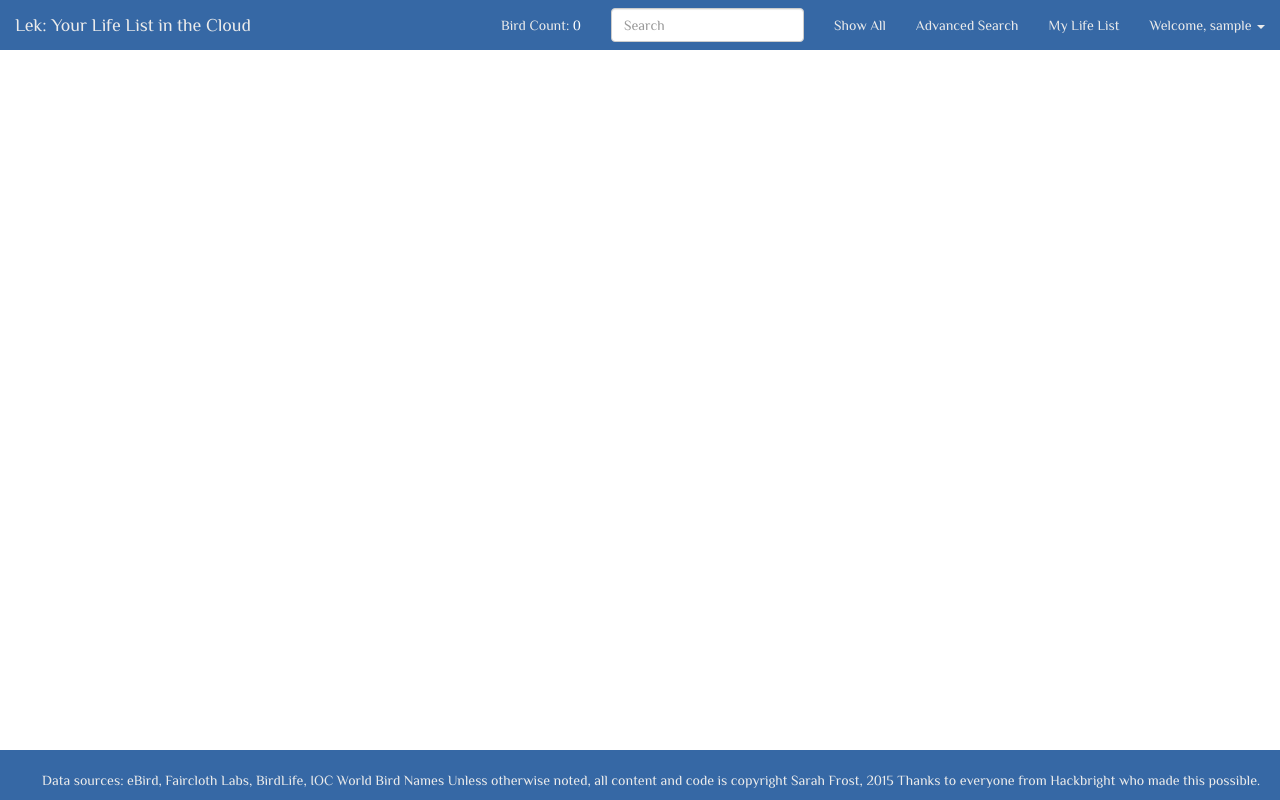
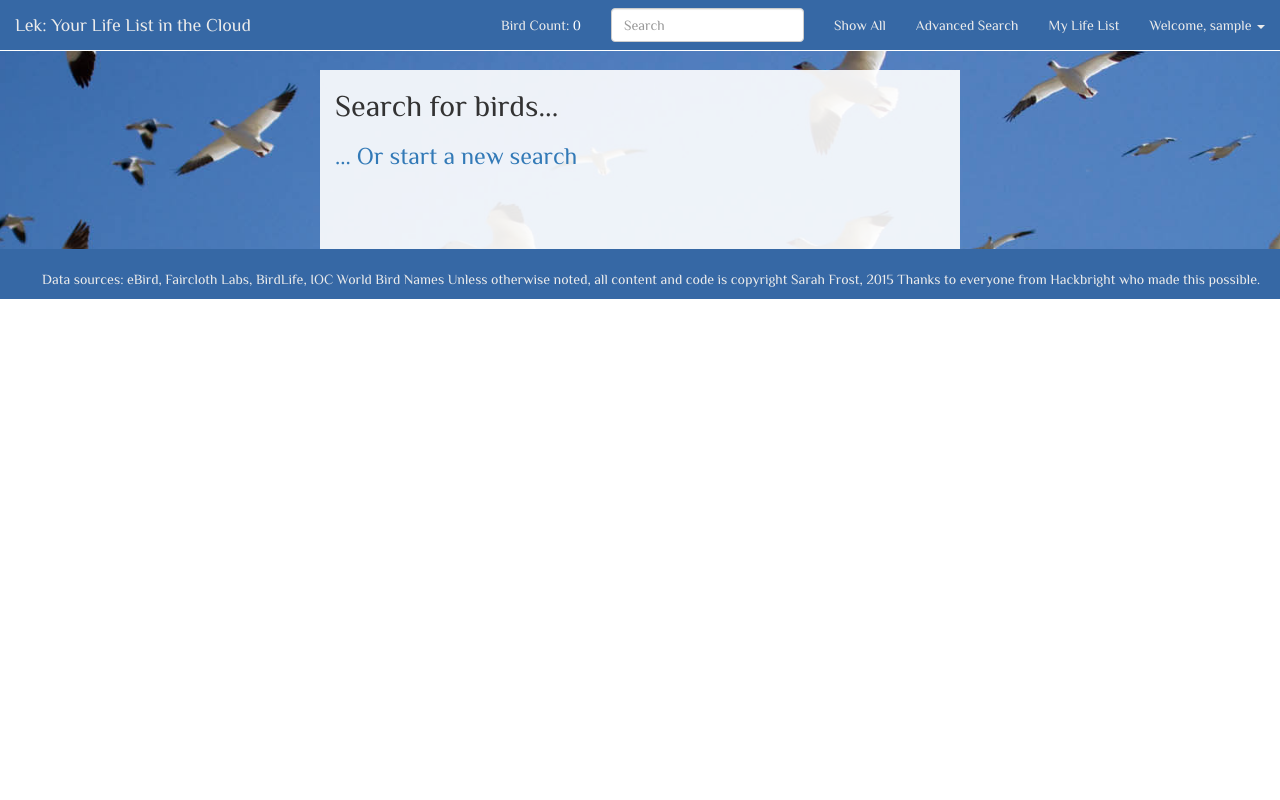
Before and after one commit to dovekie/final_project, a Flask app: page /saved_searches in a window 1280 px wide. Run offline with Flask 2, Linux system fonts and the light colour scheme; the visitor is signed in with stand-in values (Sample User, id 1); data that the repository does not hold is empty; some libraries are stand-ins or nearby versions.

Commit message:
improving layout with CSS

```diff
--- a/server.py
+++ b/server.py
@@ -67,6 +67,17 @@
 
     This route establishes a baseline for unittests.
     """
+
+    this_user_id = 4
+    bird_ids_list = db.session.query(Observation.bird_id).filter(Observation.user_id == this_user_id).all()
+    bird_ids = [bird_id[0].encode('ascii', 'ignore') for bird_id in bird_ids_list]
+
+    bird_info_dict = {}
+    for bird_id in bird_ids:
+        bird_info = db.session.query(Bird.common_name, Bird.sci_name).filter(Bird.taxon_id == bird_id).first()
+        bird_info_dict[bird_id] = bird_info
+
+    print bird_info_dict
 
     return "I test! I fail! I test again!"
 
@@ -374,8 +385,11 @@
         search_dict = {param.split("=")[0]: param.split("=")[1] for param in item_params}
         if search_dict == search_to_delete:
             print "deleting:", search_dict
+            itemid = item.search_id
             db.session.delete(item)
             db.session.commit()
+            print db.session.query(UserSearch.search_string).filter(UserSearch.search_id == itemid).all()
+
 
     return jsonify({})
 
@@ -399,16 +413,20 @@
 
         # Create a list of lists, splitting each search string on &
         param_list = [this_list.search_string.split("&") for this_list in search_list]
+        for thislist in param_list:
+            print thislist, len(thislist)
 
         # Create a list of dictionaries where list[n] = {search parameter: parameter value, ...}
         final_list = []
         if param_list is not []:
             for converted_list in param_list:               # Nested for loops FIXME
-                this_dict = {}
-                for item in converted_list:
-                    this = item.split("=")
-                    this_dict[this[0]] = this[1]
-                final_list.append(this_dict)
+                if converted_list is not ['']:
+                    print "True"
+                    this_dict = {}
+                    for item in converted_list:
+                        this = item.split("=")
+                        this_dict[this[0]] = this[1]
+                    final_list.append(this_dict)
         else:
             print "The parameter list was empty."
 
@@ -435,32 +453,35 @@
         new_default_string = request.form.get('search_string').encode('ascii', 'ignore')
         print "default called search string:",  new_default_string
 
-        # see if this user already has a default set.
-        user_default = UserSearch.query.filter(UserSearch.user_id == this_user_id,
-                                       UserSearch.user_default == True).first()
-        # If the user already has a default set, remove its is_default flag.
-        if user_default:
-            print "user default:", user_default.search_string
-            user_default.user_default = 0
-            db.session.commit()
+        if new_default_string == '':
+            print "Empty string"
         else:
-            print "No preexisting user default found."
+            # see if this user already has a default set.
+            user_default = UserSearch.query.filter(UserSearch.user_id == this_user_id,
+                                           UserSearch.user_default == True).first()
+            # If the user already has a default set, remove its is_default flag.
+            if user_default:
+                print "user default:", user_default.search_string
+                user_default.user_default = 0
+                db.session.commit()
+            else:
+                print "No preexisting user default found."
 
-        # see if this user already has this search saved.
-        preexisting_version = UserSearch.query.filter(UserSearch.user_id == this_user_id,
-                                                    UserSearch.search_string == new_default_string).first()
-        if preexisting_version:
-            print "found it!", preexisting_version.search_string            # parse these FIXME
-            preexisting_version.user_default = 1
-            db.session.commit()
-        else:
-            print "Adding a new copy of %s to the database" %new_default_string
-            new_search = UserSearch(user_id = this_user_id,
-                                    search_string = new_default_string,
-                                    user_default=1,
-                                    timestamp = datetime.utcnow())
-            db.session.add(new_search)
-            db.session.commit()
+            # see if this user already has this search saved.
+            preexisting_version = UserSearch.query.filter(UserSearch.user_id == this_user_id,
+                                                        UserSearch.search_string == new_default_string).first()
+            if preexisting_version:
+                print "found it!", preexisting_version.search_string            # parse these FIXME
+                preexisting_version.user_default = 1
+                db.session.commit()
+            else:
+                print "Adding a new copy of %s to the database" %new_default_string
+                new_search = UserSearch(user_id = this_user_id,
+                                        search_string = new_default_string,
+                                        user_default=1,
+                                        timestamp = datetime.utcnow())
+                db.session.add(new_search)
+                db.session.commit()
 
 
     return jsonify({})
--- a/static/birdscript.js
+++ b/static/birdscript.js
@@ -1,22 +1,3 @@
-//Make the twitters go
-
-// window.twttr = (function(d, s, id) {
-//   var js, fjs = d.getElementsByTagName(s)[0],
-//     t = window.twttr || {};
-//   if (d.getElementById(id)) return t;
-//   js = d.createElement(s);
-//   js.id = id;
-//   js.src = "https://platform.twitter.com/widgets.js";
-//   fjs.parentNode.insertBefore(js, fjs);
-
-//   t._e = [];
-//   t.ready = function(f) {
-//     t._e.push(f);
-//   };
-
-//   return t;
-// }(document, "script", "twitter-wjs"));
-
 // Manage the display of the user's bird data
 jQuery.fn.extend({
     toggleText: function (a, b){
@@ -163,10 +144,10 @@
 $( document ).ready( function() {
 	// on click, run the change_default route
 	$(".default_set_button").click( function() {
-		console.log($(this).closest('div').children('form').serialize()); // this produces the same string as form.form-search.serialize above
+		console.log($(this).parents('form').serialize()); // this produces the same string as form.form-search.serialize above  .children('form').serialize()
 		    $.ajax("/change_default", {
 		    	method: "POST",
-		    	data: {'search_string': $(this).closest('div').children('form').serialize()}
+		    	data: {'search_string': $(this).parents('form').serialize()}
 		    }).done( function() {
 		    	console.log("Victory!");
 		    });
@@ -179,7 +160,7 @@
 	$(".delete_save_search").click( function() {
 		$.ajax("/delete_search", {
 		    	method: "POST",
-		    	data: {'search_string': $(this).closest('div').children('form').serialize()}
+		    	data: {'search_string': $(this).parents('form').serialize()}
 		    }).done( function() {
 		    	console.log("Victory!");
 		    });
@@ -193,7 +174,18 @@
 			$.get('/bird_pictures', {'bird_id': $(this).attr('id')}, function(response) {
 				bird_gallery_data = JSON.parse(response);
 				console.log(bird_gallery_data);
-				$("#" + bird_gallery_data.id).append(bird_gallery_data.uri);
+				if (bird_gallery_data.uri === "<span></span>") {
+					console.log('NOPE');
+				} else {
+					$("#" + bird_gallery_data.id).prepend(bird_gallery_data.uri);
+					console.log("title:" + $("#" + bird_gallery_data.id).children('a').attr('title'));
+					var arkText = $("#" + bird_gallery_data.id).children('a').attr('title')
+					var arkLabel = arkText.substr(0, 17);
+					speciesName = arkText.replace(arkLabel, '');
+					$("#" + bird_gallery_data.id).children('div').children('h3').text(speciesName);
+					// hands down the gnarliest piece of javascript I've ever written
+					// $("#" + bird_gallery_data.id).children('div').children('h3').text($("#" + bird_gallery_data.id).children('a').attr('title'));
+				}
 			});
 		});
 
--- a/static/style.css
+++ b/static/style.css
@@ -111,6 +111,7 @@
 	padding-top: 20px;
 	padding-bottom: 10px;
 	padding-left: 3em;
+	/*height: 100%;*/
 	background-color: #3668A5;
 	color: #EBEBEB;
 	font-family: 'Philosopher', sans-serif;
@@ -136,3 +137,45 @@
     bottom: 0;
     width: 103%;
 }
+
+.footer a {
+	color: #5CDBF9;
+}
+
+.saved {
+	padding-top: 70px;
+	font-family: 'Philosopher', sans-serif;
+	/*margin-left: 3em;*/
+	background-image: url("snow_geese2.png");
+	background-repeat: no-repeat;
+	background-size: 100%;
+}
+
+.saved_search .search_box {
+	background-color: rgba(255, 255, 255, 0.9);
+	padding-bottom: 70px;
+}
+
+.form_saved {
+	padding-top: 2em;
+	padding-bottom: 5em;
+}
+
+.form_saved label {
+	padding-left: 12em;
+	font-family: 'PT Sans', sans-serif;
+	font-weight: normal;
+	font-size: 150%;
+}
+
+.bird_picture {
+	float: left;
+}
+
+.saved_search .search_box a {
+	/*padding-left: 3em;*/
+}
+
+.saved_search .search_box .options {
+	padding-left: 3em;
+}
--- a/templates/saved_searches.html
+++ b/templates/saved_searches.html
@@ -1,47 +1,48 @@
 {% extends 'base.html' %}
 
 {% block body %}
+<div class="saved container-fluid">
+		<div class="row saved_search">
+			<div class="search_box col-md-6 col-md-offset-3">
+					<h2>Search for birds... </h2>
 				{% for this_search in search_list %}
-		<div class="saved_search">
 					{% for key, value in this_search.iteritems() %}
 							<form action="/search" class="form_saved" method="POST">
 								<input hidden name="{{key}}", value="{{value}}">
-				{% if value != "all" and key != "save_this" and key != "fuzzy" %}
+							<p>{% if value != "all" and key != "save_this" and key != "fuzzy" %}
 								{% if key == "select_spuh" %}
-						<br>
-						<label for="{{key}}">Kind of bird: {{SPUH_EQUIVALENTS[value]}}</label>
+									<label for="{{key}}">... that are {{SPUH_EQUIVALENTS[value]}}</label>
 								{% elif key == "select_order" %}
-						<br>
-						<label for="{{key}}">Order: {{value}}</label>
+									<label for="{{key}}">... in the Order {{value}}</label>
 								{% elif key == "select_family" %}
-						<br>
-						<label for="{{key}}">Family: {{value}}</label>
+									<label for="{{key}}">... in the Family {{value}}</label>
 								{% elif key == "select_region" %}
-						<br>
-						<label for="{{key}}">In: {{REGION_CODES[value]}}</label>
-					{% elif key == "which_birds" and value[0] == "my_birds" %}
-						<br>
-						<label for="{{key}}">Seen</label>
+									<label for="{{key}}">... in {{REGION_CODES[value]}}</label>
+								{% elif key == "which_birds" and value == "my_birds" %}
+									<label for="{{key}}">... that I have seen.</label>
 								{% elif key == "which_birds" and value == "not_my_birds" %}
-						<br>
-						<label for="{{key}}">Not seen</label>
+									<label for="{{key}}">... that I have not seen.</label>
 								{% else %}
 									<span></span>
 								{% endif %}
-				{% endif %}
+							{% endif %}</p>
 					{% endfor %}
-				<br>
-				<input type="submit" value="Run this search">
+							<div class="row">
+								<div class="col-md-6 col-md-offset-3">
+									<input type="submit" class="btn btn-primary btn-block rerun-button" value="Run this search">
+								</div>
+							</div>
+							<div class="options row">
+								<div class="col-md-3 col-md-offset-3 default_set_button"><span class="glyphicon glyphicon-ok" aria-hidden="true"></span> Make this your default</div>
+								<div class="col-md-4 delete_save_search"><span class="glyphicon glyphicon-remove" aria-hidden="true"></span> Delete this search</div>
+							</div>
 						</form>
-			<br>
-				<input type="submit" class="default_set_button" value="Make this your default">
-			<br>
-				<input type="submit" class="delete_save_search" value="Delete this search">
-			<br>
+				{% endfor %}
+			<h3 id="new_search"><a href="/search">... Or start a new search</a></h3>
 		</div>
-	{% endfor %}
-	<a href="/search">New Search</a>
-	    <div class="footer" id="alt_foot">
+	</div>
+</div>
+	    <div class="footer" id="main_foot">
       <span class="ack">Data sources: eBird, Faircloth Labs, BirdLife, IOC World Bird Names</span>
       <span class="copyright">Unless otherwise noted, all content and code is copyright Sarah Frost, 2015</span>
       <span class="hackbright">Thanks to everyone from Hackbright who made this possible.</span>
```
Also changed, not shown: templates/gallery.html (+14 -5 lines), templates/homepage.html (+10 -5 lines). Lines whose indentation alone changed are shown as unchanged.
